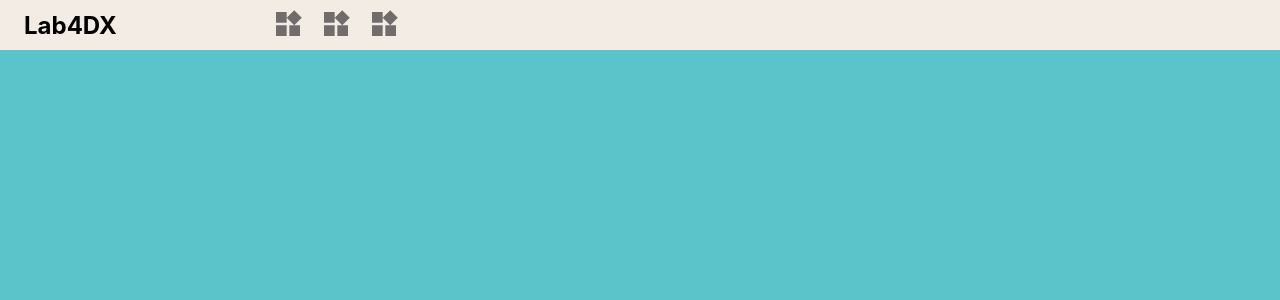
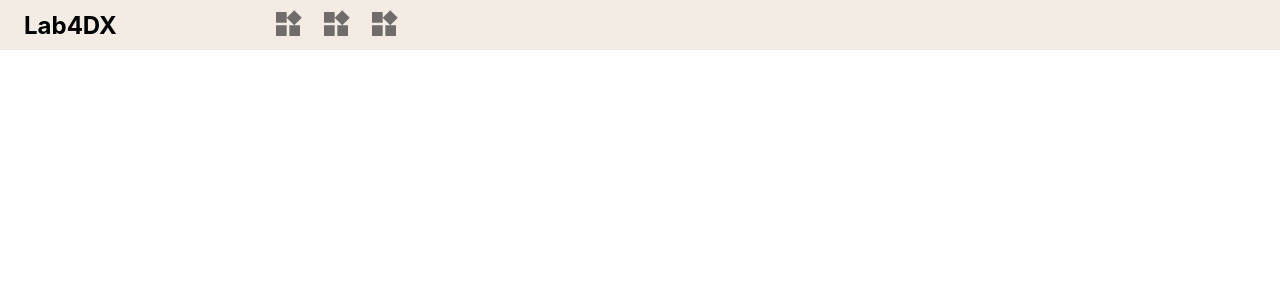
Before and after one commit to honeybeeveloper/ozz_front, a React (Create React App) app: page / in a window 1280 px wide. Shown: the top 300 px of the page. Built offline with nearby package versions, Linux system fonts and the light colour scheme.

Commit message:
apply prettier

```diff
--- a/src/component/theme/StyledTheme.js
+++ b/src/component/theme/StyledTheme.js
@@ -3,31 +3,31 @@ const StyledTheme = {
   base: {
     header: {
       height: 50,
-            headerColor: '#f3ece5',
+      headerColor: "#f3ece5",
     },
     section: {
-            headerColor: '#5bc4ca',
+      backgroundColor: "#5bc4ca",
     },
     button: {
-            backgroundColor: '#c1c1c1',
-            hoverButtonColor: '#d4d3d1',
-            labelColor: '#1e1e1e',
+      backgroundColor: "#c1c1c1",
+      hoverButtonColor: "#d4d3d1",
+      labelColor: "#1e1e1e",
       labelSize: 16,
-        }
+    },
   },
   variables: {
     fontSize: 14,
-        sideWidth: 15,
+    titleDivHeight: 300,
+    contentDivWidth: 1500,
   },
   muiTheme: {
-        overrides:{
+    overrides: {
       MuiIconButton: {
         colorPrimary: {
-                color: '#dddcda',
+          color: "#dddcda",
         },
       },
-        }
-
     },
-}
+  },
+};
 export default StyledTheme;
```
Lines whose indentation alone changed are shown as unchanged.
